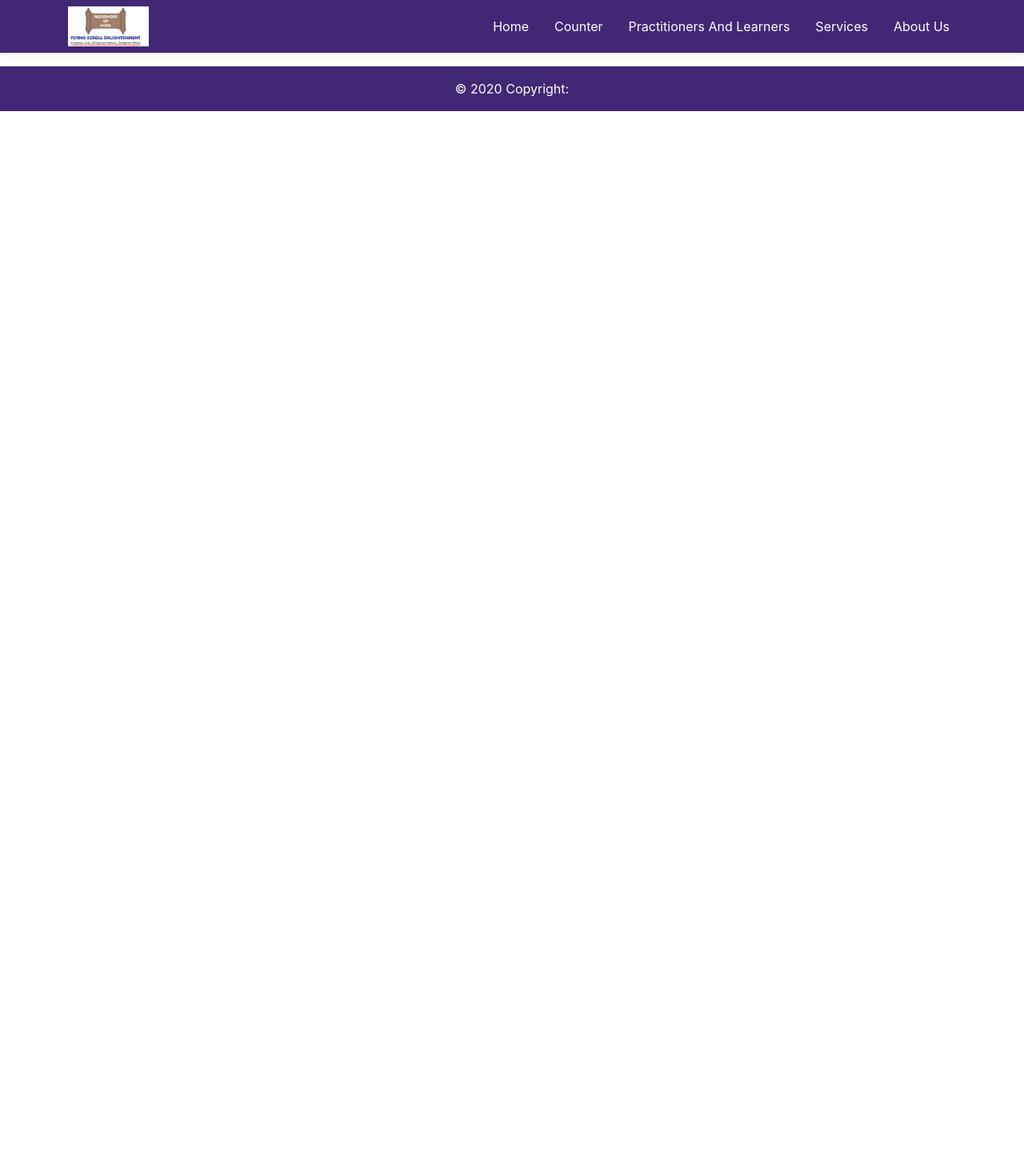
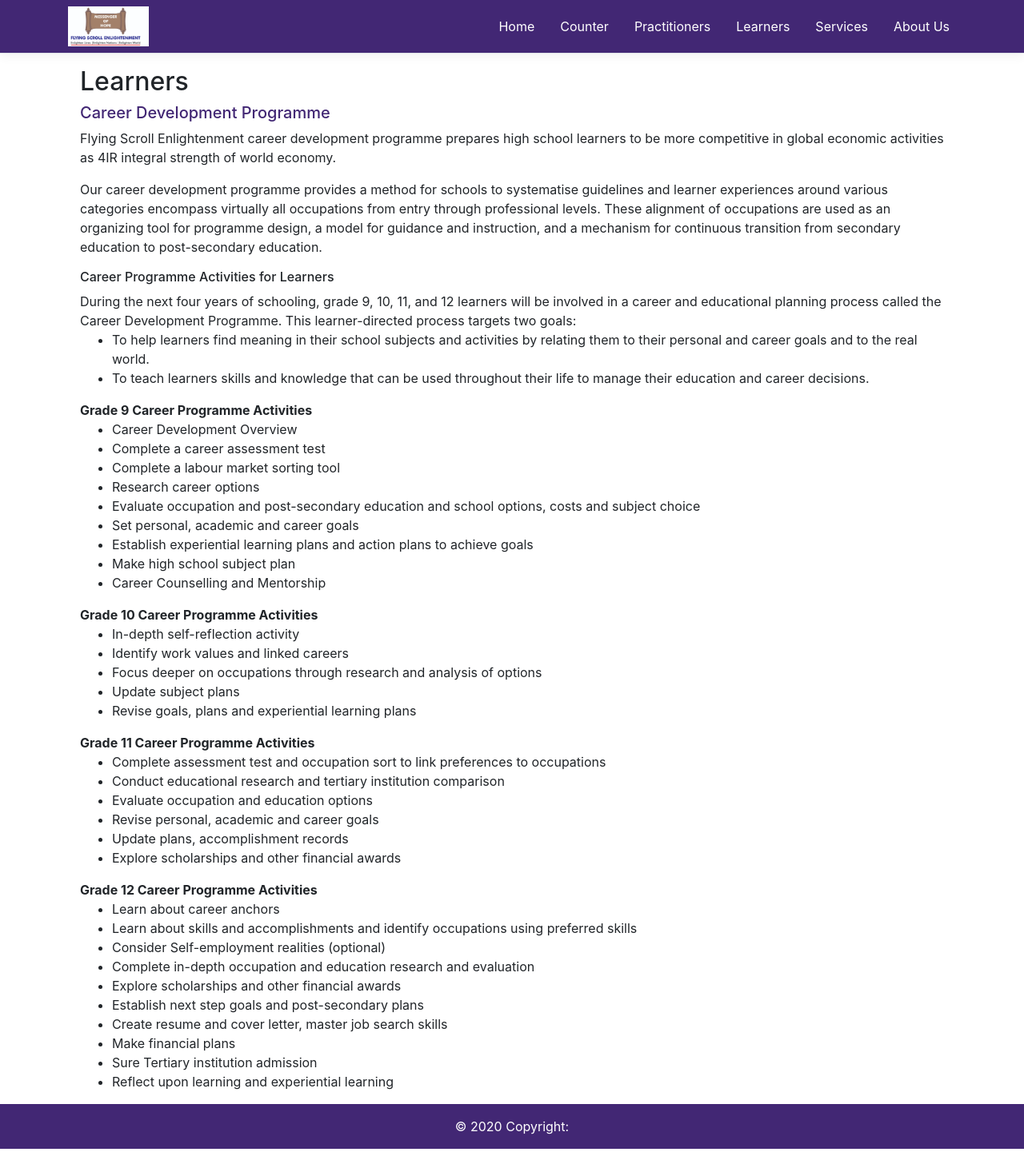
Before and after one commit to SibabalwePeter/FlyingScrollEnlightenment, a React (Create React App) app in the folder ClientApp/: page /Learners in a window 1280 px wide. Shown: the whole page at 80% size. Before the commit the page ends 800 px from the top, so only its background shows below. Built offline with nearby package versions, Linux system fonts and the light colour scheme.

Commit message:
Practioners

```diff
--- a/ClientApp/src/App.tsx
+++ b/ClientApp/src/App.tsx
@@ -2,10 +2,9 @@ import * as React from 'react';
 import { Route } from 'react-router';
 import Layout from './components/Layout';
 import Home from './components/Home';
-import Counter from './components/Counter';
-import FetchData from './components/FetchData';
 import Services from './components/Services'
-import PractitionersAndLearners from './components/PractitionersAndLearners'
+import Practitioners from './components/Practitioners';
+import Learners from './components/Learners'
 
 import './custom.css'
 import AboutUs from './components/AboutUs';
@@ -13,9 +12,8 @@ import AboutUs from './components/AboutUs';
 export default () => (
     <Layout>
         <Route exact path='/' component={Home} />
-        <Route path='/counter' component={Counter} />
-        <Route path='/fetch-data/:startDateIndex?' component={FetchData} />
-        <Route path='/PractitionersAndLearners' component={PractitionersAndLearners} />
+        <Route path='/Practitioners' component={Practitioners} />
+        <Route path='/Learners' component={Learners} />
         <Route path='/Services' component={Services} />
         <Route path='/AboutUs' component={AboutUs} />
     </Layout>
--- a/ClientApp/src/Styles/Home.css
+++ b/ClientApp/src/Styles/Home.css
@@ -1,5 +1,5 @@
 .card{
-   border-color: red;
+   border-color: rgb(66, 39, 116);;
 }
 
 h5{
--- /dev/null
+++ b/ClientApp/src/components/Learners.tsx
@@ -0,0 +1,88 @@
+import * as React from 'react';
+import { Container} from 'reactstrap';
+
+class Learners extends React.PureComponent {
+    public render() {
+        return (
+            <Container>
+                <h2>Learners</h2>
+                    <h5>Career Development Programme</h5>
+                    <p>
+                        Flying Scroll Enlightenment career development programme prepares high school learners to be more competitive in global economic activities
+                        as 4IR integral strength of world economy.
+                    </p>
+                    <p>
+                        Our career development programme provides a method for schools to systematise guidelines and learner experiences around various
+                        categories encompass virtually all occupations from entry through professional levels. These alignment of occupations are used as an
+                        organizing tool for programme design, a model for guidance and instruction, and a mechanism for continuous transition from secondary
+                        education to post-secondary education.
+                    </p>
+
+                    <h6>Career Programme Activities for Learners</h6>
+                    <p>
+                        During the next four years of schooling, grade 9, 10, 11, and 12 learners will be involved in a career and educational planning process called
+                        the Career Development Programme. This learner-directed process targets two goals:
+                        <ul>
+                            <li> To help learners find meaning in their school subjects and activities by relating them to their personal and career goals and to the real world.</li>
+                            <li> To teach learners skills and knowledge that can be used throughout their life to manage their education and career decisions.</li>
+                        </ul>
+                    </p>
+                    <p>
+                        <strong>Grade 9 Career Programme Activities</strong>
+                        <ul>
+                            <li>Career Development Overview</li>
+                            <li>Complete a career assessment test</li>
+                            <li>Complete a labour market sorting tool</li>
+                            <li>Research career options</li>
+                            <li>Evaluate occupation and post-secondary education and school options, costs and subject choice</li>
+                            <li>Set personal, academic and career goals</li>
+                            <li>Establish experiential learning plans and action plans to achieve goals</li>
+                            <li>Make high school subject plan</li>
+                            <li>Career Counselling and Mentorship</li>
+                        </ul>
+                    </p>
+                    <p>
+                        <strong>Grade 10 Career Programme Activities</strong>
+                        <ul>
+                            <li>In-depth self-reflection activity</li>
+                            <li>Identify work values and linked careers</li>
+                            <li>Focus deeper on occupations through research and analysis of options</li>
+                            <li>Update subject plans</li>
+                            <li>Revise goals, plans and experiential learning plans</li>
+
+                        </ul>
+                    </p>
+                    <p>
+                        <strong>Grade 11 Career Programme Activities</strong>
+                        <ul>
+                            <li>Complete assessment test and occupation sort to link preferences to occupations</li>
+                            <li>Conduct educational research and tertiary institution comparison</li>
+                            <li>Evaluate occupation and education options</li>
+                            <li>Revise personal, academic and career goals</li>
+                            <li>Update plans, accomplishment records</li>
+                            <li>Explore scholarships and other financial awards</li>
+                        </ul>
+                    </p>
+                    <p>
+                        <strong>Grade 12 Career Programme Activities</strong>
+                        <ul>
+                            <li>Learn about career anchors</li>
+                            <li>Learn about skills and accomplishments and identify occupations using preferred skills</li>
+                            <li>Consider Self-employment realities (optional)</li>
+                            <li>Complete in-depth occupation and education research and evaluation</li>
+                            <li>Explore scholarships and other financial awards</li>
+                            <li>Establish next step goals and post-secondary plans</li>
+                            <li>Create resume and cover letter, master job search skills</li>
+                            <li>Make financial plans</li>
+                            <li>Sure Tertiary institution admission</li>
+                            <li>Reflect upon learning and experiential learning</li>
+                        </ul>
+                    </p>
+
+          </Container>
+
+        );
+    }
+};
+
+export default Learners;
--- a/ClientApp/src/components/NavMenu.tsx
+++ b/ClientApp/src/components/NavMenu.tsx
@@ -25,7 +25,10 @@ export default class NavMenu extends React.PureComponent<{}, { isOpen: boolean }
                                     <NavLink tag={Link} className="text-white ml-3" to="/counter">Counter</NavLink>
                                 </NavItem>
                                 <NavItem>
-                                    <NavLink tag={Link} className="text-white ml-3" to="/PractitionersAndLearners">Practitioners And Learners</NavLink>
+                                    <NavLink tag={Link} className="text-white ml-3" to="/Practitioners">Practitioners</NavLink>
+                                </NavItem>
+                                <NavItem>
+                                    <NavLink tag={Link} className="text-white ml-3" to="/Learners">Learners</NavLink>
                                 </NavItem>
                                 <NavItem>
                                     <NavLink tag={Link} className="text-white ml-3" to="/Services">Services</NavLink>
--- a/ClientApp/src/components/PractitionersAndLearners.tsx
+++ b/ClientApp/src/components/Practitioners.tsx
@@ -1,13 +1,16 @@
 import * as React from 'react';
-import { Container} from 'reactstrap';
+import { CardImg, Container} from 'reactstrap';
+import {
+    Card, CardTitle, CardText, CardDeck,
+    CardSubtitle, CardBody
+  } from 'reactstrap';
+import Logo from "../Pictures/FLYING SCROL LOGO.jpg";
 
-
-
-class PractitionersAndLearners extends React.PureComponent {
+class Practitioners extends React.PureComponent {
     public render() {
         return (
             <Container>
-         <h2>Practitioners And Learners</h2>
+         <h2>Practitioners</h2>
                     <h5>Career Development Programme</h5>
                     <p>
                         Flying Scroll Enlightenment career development programme prepares high school learners to be more competitive in global economic activities
@@ -59,6 +62,48 @@ class PractitionersAndLearners extends React.PureComponent {
                         Prevention| Information Technology (IT)| Animals, Agriculture and Natural Resources| Transportation, Distribution and Logistics
                     </p>
                     <p>
+                    <CardDeck>
+                        <Card >
+                            <CardImg top width="100%" src={Logo} alt="cardn images cap"></CardImg>
+                            <CardBody>
+                            <CardTitle><h5>Career Development </h5></CardTitle>
+                            <CardSubtitle tag="h6" className="mb-2 text-muted">bjfbvhjdb dfvkbdfv</CardSubtitle>
+                            <CardText>Flying Scroll Enlightenment career development programme is defined as career education, career information, career exploration, career advice and counselling..</CardText>
+                            </CardBody>
+                        </Card>
+                        <Card >
+                            <CardImg top width="100%" src={Logo} alt="cardn images cap"></CardImg>
+                            <CardBody>
+                            <CardTitle><h5>Career Development </h5></CardTitle>
+                            <CardSubtitle tag="h6" className="mb-2 text-muted">bjfbvhjdb dfvkbdfv</CardSubtitle>
+                            <CardText>Flying Scroll Enlightenment career development programme is defined as career education, career information, career exploration, career advice and counselling..</CardText>
+                            </CardBody>
+                        </Card>
+                        <Card >
+                            <CardImg top width="100%" src={Logo} alt="cardn images cap"></CardImg>
+                            <CardBody>
+                            <CardTitle><h5>Career Development </h5></CardTitle>
+                            <CardSubtitle tag="h6" className="mb-2 text-muted">bjfbvhjdb dfvkbdfv</CardSubtitle>
+                            <CardText>Flying Scroll Enlightenment career development programme is defined as career education, career information, career exploration, career advice and counselling..</CardText>
+                            </CardBody>
+                        </Card>
+                        <Card >
+                            <CardImg top width="100%" src={Logo} alt="cardn images cap"></CardImg>
+                            <CardBody>
+                            <CardTitle><h5>Career Development </h5></CardTitle>
+                            <CardSubtitle tag="h6" className="mb-2 text-muted">bjfbvhjdb dfvkbdfv</CardSubtitle>
+                            <CardText>Flying Scroll Enlightenment career development programme is defined as career education, career information, career exploration, career advice and counselling..</CardText>
+                            </CardBody>
+                        </Card>
+                        <Card >
+                            <CardImg top width="100%" src={Logo} alt="cardn images cap"></CardImg>
+                            <CardBody>
+                            <CardTitle><h5>Career Development </h5></CardTitle>
+                            <CardSubtitle tag="h6" className="mb-2 text-muted">bjfbvhjdb dfvkbdfv</CardSubtitle>
+                            <CardText>Flying Scroll Enlightenment career development programme is defined as career education, career information, career exploration, career advice and counselling..</CardText>
+                            </CardBody>
+                        </Card>
+                    </CardDeck>
                         <strong>Arts, A/V Technology and Communications:</strong> Interest in creative or performing arts, communication or A/V technology.<br/>
 
                         Actor<br/>
@@ -358,4 +403,4 @@ class PractitionersAndLearners extends React.PureComponent {
     }
 };
 
-export default PractitionersAndLearners;
+export default Practitioners;
```
